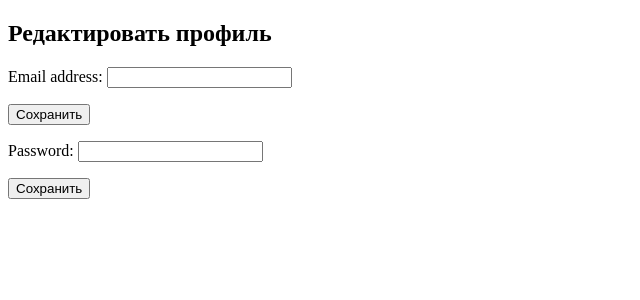
After one commit to RomanMatrosovFrontend/nutrack, a Django app: template backend/templates/users/profile_edit.html in a window 1280 px wide. The commit adds this page. Shown: the top 300 px of the page, without its empty margins (0-640 px from the left). Run offline with Django 3.2, Linux system fonts and the light colour scheme; the template is opened without the code that fills it: values that come from a table or form of the project are taken from there, others are empty.

Commit message:
Add user edit page

```diff
--- a/backend/templates/users/profile.html
+++ b/backend/templates/users/profile.html
@@ -7,6 +7,8 @@
 <body>
     <h2>Пользователь {{ user.username }}</h2>
     <p>Email: {{ user.email }}</p>
-    <p>Редактировать</p>
+    {% if user == request.user %}
+        <p><a href="{% url 'edit_profile' user.username %}">Редактировать</a></p>
+    {% endif %}
 </body>
 </html>
--- /dev/null
+++ b/backend/templates/users/profile_edit.html
@@ -0,0 +1,20 @@
+<!doctype html>
+<html lang="en">
+<head>
+    <meta charset="utf-8">
+    <title>Редактировать профиль {{ user.username }}</title>
+</head>
+<body>
+    <h2>Редактировать профиль {{ user.username }}</h2>
+    <form method="post">
+        {% csrf_token %}
+        {{ email_form.as_p }}
+        <button type="submit">Сохранить</button>
+    </form>
+    <form method="post">
+        {% csrf_token %}
+        {{ password_form.as_p }}
+        <button type="submit">Сохранить</button>
+    </form>
+</body>
+</html>
--- a/backend/users/forms.py
+++ b/backend/users/forms.py
@@ -13,3 +13,24 @@ class CustomUserCreationForm(UserCreationForm):
 class CustomAuthenticationForm(AuthenticationForm):
     username = forms.CharField(label='Имя пользователя', max_length=150)
     password = forms.CharField(label='Пароль', widget=forms.PasswordInput)
+
+
+class EmailEditForm(forms.ModelForm):
+    class Meta:
+        model = CustomUser
+        fields = ['email']
+
+
+class PasswordEditForm(forms.ModelForm):
+    password = forms.CharField(widget=forms.PasswordInput)
+
+    class Meta:
+        model = CustomUser
+        fields = ['password']
+
+    def save(self, commit=True):
+        user = super().save(commit=False)
+        user.set_password(self.cleaned_data["password"])
+        if commit:
+            user.save()
+        return user
--- a/backend/users/urls.py
+++ b/backend/users/urls.py
@@ -13,4 +13,5 @@ urlpatterns = [
     ),
     path('login/', views.login_view, name='login'),
     path('<slug:username>/', views.profile_details, name='profile'),
+    path('<slug:username>/edit/', views.edit_profile, name='edit_profile'),
 ]
```
Also changed, not shown: backend/users/views.py (+27 -1 lines).
